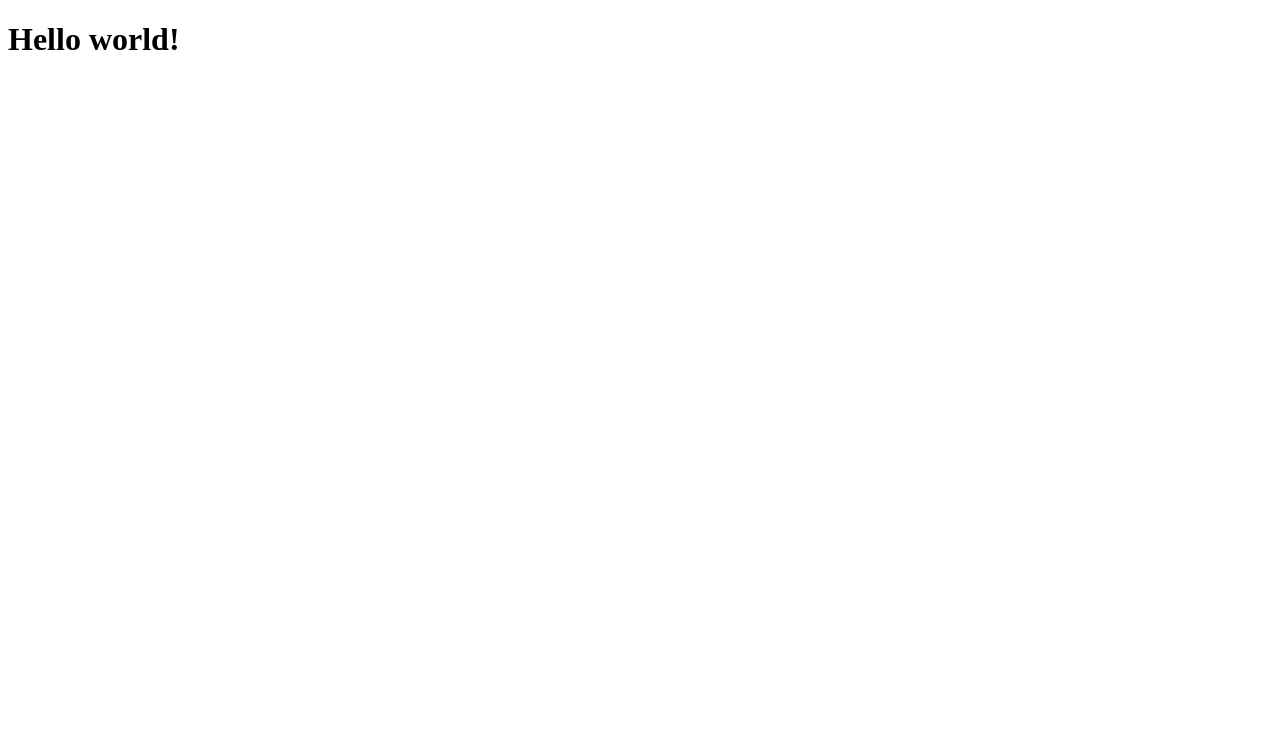
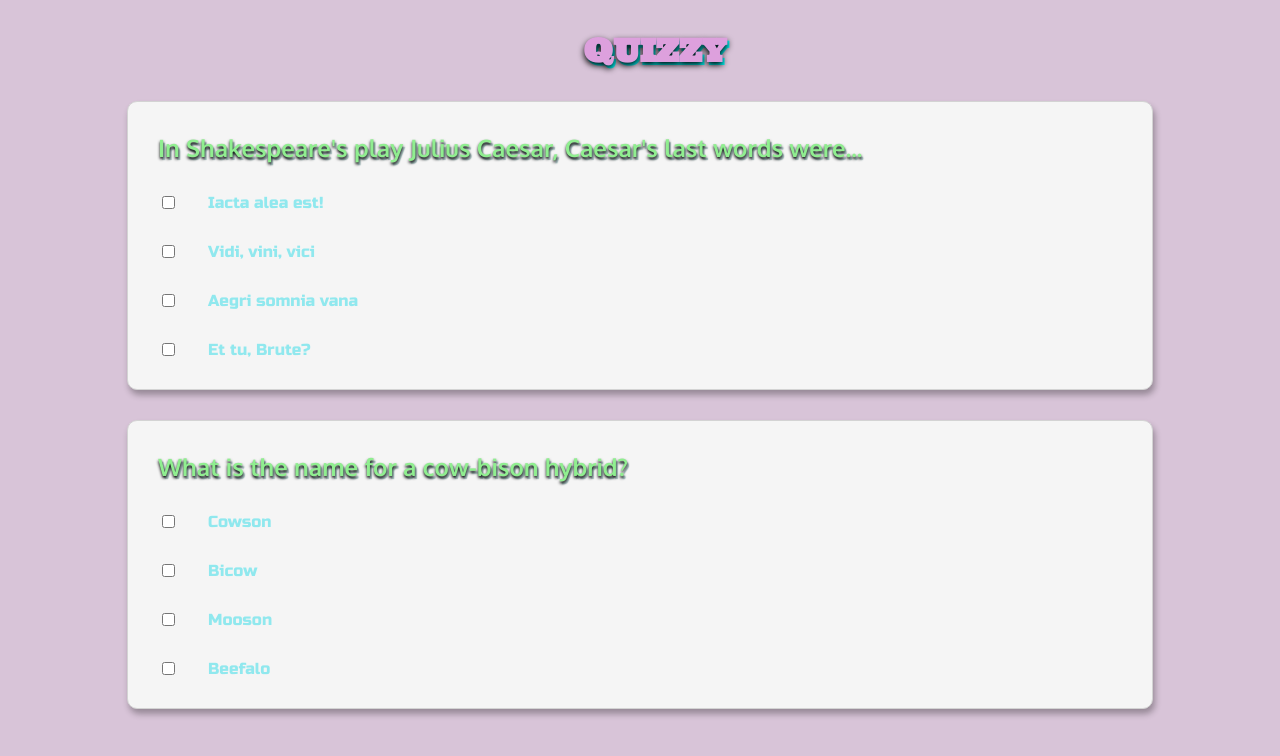
Before and after one commit to caseyriley/Quizzy, a React (Create React App) app: page / in a window 1280 px wide. Shown: the top 756 px of the page. Built offline with nearby package versions, Linux system fonts and the light colour scheme.

Commit message:
add title and 2 questions

```diff
--- a/public/index.html
+++ b/public/index.html
@@ -3,6 +3,7 @@
   <head>
     <meta charset="utf-8" />
     <title>Simple React App</title>
+    <link href="https://fonts.googleapis.com/css2?family=Maven+Pro:wght@800&family=Oxygen:wght@700&family=Russo+One&family=Ultra&display=swap" rel="stylesheet">
   </head>
   <body>
     <div id="root"></div>
--- a/src/App.js
+++ b/src/App.js
@@ -1,8 +1,71 @@
-import React from 'react';
+import React, {useState} from 'react';
+import quizz from './Apprentice_TandemFor400_Data.json';
+import Question from './Question';
+
 
 function App() {
+
+
+
+  function shuffle(array) {
+    for (let i = array.length - 1; i > 0; i--) {
+      let j = Math.floor(Math.random() * (i + 1)); // random index from 0 to i
+
+      // swap elements array[i] and array[j]
+      // we use "destructuring assignment" syntax to achieve that
+      // you'll find more details about that syntax in later chapters
+      // same can be written as:
+      // let t = array[i]; array[i] = array[j]; array[j] = t
+      [array[i], array[j]] = [array[j], array[i]];
+    }
+  }
+
+  const [questionArrayState, setQuestionArrayState] = useState(shuffle(quizz))
+  console.log(questionArrayState)
+
   return (
-    <h1>Hello world!</h1>
+    <div id={"main"}>
+      <h1 id={'main__title'}>QUIZZY</h1>
+      <div className={"question"}>
+        <h2 >{quizz[0].question}</h2>
+        <div className={"answer"}>
+          <input type="checkbox" name="check"/>
+          <p>{quizz[0].incorrect[0]}</p>
+        </div>
+        <div className={"answer"}>
+          <input type="checkbox" name="check"/>
+          <p>{quizz[0].incorrect[1]}</p>
+        </div>
+        <div className={"answer"}>
+          <input type="checkbox" name="check"/>
+          <p>{quizz[0].incorrect[2]}</p>
+        </div>
+        <div className={"answer"}>
+          <input type="checkbox" name="check"/>
+          <p>{quizz[0].correct}</p>
+        </div>
+      </div>
+      <div className={"question"}>
+        <h2 >{quizz[1].question}</h2>
+        <div className={"answer"}>
+          <input type="checkbox" name="check"/>
+          <p>{quizz[1].incorrect[0]}</p>
+        </div>
+        <div className={"answer"}>
+          <input type="checkbox" name="check"/>
+          <p>{quizz[1].incorrect[1]}</p>
+        </div>
+        <div className={"answer"}>
+          <input type="checkbox" name="check"/>
+          <p>{quizz[1].incorrect[2]}</p>
+        </div>
+        <div className={"answer"}>
+          <input type="checkbox" name="check"/>
+          <p>{quizz[1].correct}</p>
+        </div>
+      </div>
+    </div>
+
   );
 }
 
--- /dev/null
+++ b/src/Apprentice_TandemFor400_Data.json
@@ -0,0 +1,112 @@
+[
+  {
+    "question": "What was Tandem previous name?",
+    "incorrect": ["Tandem", "Burger Shack", "Extraordinary Humans"],
+    "correct": "Devmynd"
+  },
+  {
+    "question": "In Shakespeare's play Julius Caesar, Caesar's last words were...",
+    "incorrect": ["Iacta alea est!", "Vidi, vini, vici", "Aegri somnia vana"],
+    "correct": "Et tu, Brute?"
+  },
+  {
+    "question": "A group of tigers are referred to as:",
+    "incorrect": ["Chowder", "Pride", "Destruction"],
+    "correct": "Ambush"
+  },
+  {
+    "question": "What is the top speed an average cat can travel?",
+    "incorrect": ["42 mph", "13 mph", "9 mph"],
+    "correct": "31 mph"
+  },
+  {
+    "question": "A cat can jump to _____ times its own height:",
+    "incorrect": ["3", "9", "7"],
+    "correct": "5"
+  },
+  {
+    "question": "What is the only letter that doesn't appear in a US state name?",
+    "incorrect": ["M", "Z", "X"],
+    "correct": "Q"
+  },
+  {
+    "question": "What is the name for a cow-bison hybrid?",
+    "incorrect": ["Cowson", "Bicow", "Mooson"],
+    "correct": "Beefalo"
+  },
+  {
+    "question": "What is the largest freshwater lake in the world?",
+    "incorrect": ["Lake Baikal", "Lake Michigan", "Lake Victoria"],
+    "correct": "Lake Superior"
+  },
+
+  {
+    "question": "In a website address bar, what does WWW stand for?",
+    "incorrect": ["Wild Wild West", "War World Web"],
+    "correct": "World Wide Web"
+  },
+  {
+    "question": "In a game of bingo, what number is represented by the name two little ducks?",
+    "incorrect": ["20", "55", "77"],
+    "correct": "22"
+  },
+  {
+    "question": "According to Greek mythology, who was the first woman on Earth?",
+    "incorrect": ["Lilith", "Eve", "Hera"],
+    "correct": "Pandora"
+  },
+  {
+    "question": "In which European city would you find Orly airport?",
+    "incorrect": ["London", "Belgium", "Munich"],
+    "correct": "Paris"
+  },
+  {
+    "question": "Where would you find the Sea of Tranquility?",
+    "incorrect": ["California", "Siberia", "China"],
+    "correct": "The Moon"
+  },
+  {
+    "question": "Which artist painted 'Girl with a Pearl Earrin'?",
+    "incorrect": ["Van Gogh", "Picasso", "Da Vinci"],
+    "correct": "Vermeer"
+  },
+  {
+    "question": "What is the official name for the 'hashtag' symbol?",
+    "incorrect": ["Number sign", "Hash Sign", "Pound"],
+    "correct": "Octothorpe"
+  },
+  {
+    "question": "Not American at all, where is apple pie from?",
+    "incorrect": ["Japan", "Ethiopia", "Canada"],
+    "correct": "England"
+  },
+  {
+    "question": "What is the national animal of Scotland?",
+    "incorrect": ["Bear", "Rabbit", "Seal"],
+    "correct": "Unicorn"
+  },
+  {
+    "question": "Where in the world is the only place where Canada is *due south*",
+    "incorrect": ["Alaska", "Russia", "Washington"],
+    "correct": "Detroit"
+  },
+  {
+    "question": "Approximately how many grapes go into a bottle of wine?",
+    "incorrect": ["500", "200", "1000"],
+    "correct": "700"
+  },
+  {
+    "question": "How much does a US One Dollar Bill cost to make?",
+    "incorrect": ["$0.25", "$1", "$5"],
+    "correct": "$0.05"
+  },
+  {
+    "question": "The Vatican bank has the only ATM in the world that allows users to do what?",
+    "incorrect": [
+      "Receive withdrawls in rosary beads",
+      "Vote for the Pope",
+      "Purchase indulgences"
+    ],
+    "correct": "Perform transactions in Latin"
+  }
+]
--- /dev/null
+++ b/src/Question.js
@@ -0,0 +1,28 @@
+import React from 'react';
+import quizz from './Apprentice_TandemFor400_Data.json';
+
+const Question = () => {
+  return (
+    <div className={"question"}>
+
+        <h2 >{quizz[0].question}</h2>
+        <div className={"answer"}>
+          <input type="checkbox" name="check"/>
+          <p>{quizz[0].incorrect[0]}</p>
+        </div>
+        <div className={"answer"}>
+          <input type="checkbox" name="check"/>
+          <p>{quizz[0].incorrect[1]}</p>
+        </div>
+        <div className={"answer"}>
+          <input type="checkbox" name="check"/>
+          <p>{quizz[0].incorrect[2]}</p>
+        </div>
+        <div className={"answer"}>
+          <input type="checkbox" name="check"/>
+          <p>{quizz[0].correct}</p>
+        </div>
+    </div>
+  )
+}
+export default Question;
--- a/src/index.css
+++ b/src/index.css
@@ -1 +1,61 @@
 /* TODO Add site wide styles */
+#main {
+  height: 100vh;
+  width: 100vw;
+  position: fixed;
+  top: 0px;
+  left: 0px;
+  display: flex;
+  justify-content: flex-start;
+  align-items: center;
+  flex-direction: column;
+  background-color: rgb(216, 196, 216);
+  overflow-y: scroll;
+}
+#main__title {
+  color: plum;
+  /* font-family: 'Maven Pro', sans-serif;
+  font-family: 'Oxygen', sans-serif;
+  font-family: 'Russo One', sans-serif; */
+  font-family: 'Ultra', serif;
+  text-shadow: 0px 3px 6px black, 2px 3px 0px cyan;
+  margin: 30px 0px 30px 30px;
+
+
+}
+.question {
+  display: flex;
+  justify-content: flex-start;
+  align-items: flex-start;
+  flex-direction: column;
+  border: 1px solid lightgrey;
+  height: auto;
+  width: 80%;
+  background-color: whitesmoke;
+  box-shadow: 2px 5px 6px 0px rgb(0, 0, 0, .3);
+  border-radius: 10px;
+  margin: 0px 0px 30px 0px;
+
+}
+.question h2{
+  font-family: 'Oxygen', sans-serif;
+  color: lightgreen;
+  margin: 30px 0px 30px 30px;
+  text-shadow: 0px 2px 3px black, 2px 3px 1px rgb(167, 192, 192);
+
+}
+.answer {
+  display: flex;
+  justify-content: flex-start;
+  align-items: center;
+  margin: 0px 0px 30px 30px;
+}
+.answer p{
+
+  font-family: 'Russo One', sans-serif;
+  color: rgb(144, 232, 238);
+  margin: 0px 0px 0px 30px;
+
+
+
+}
```
Also changed, not shown: 1 other file (tests, documents, lock files or other folders).
